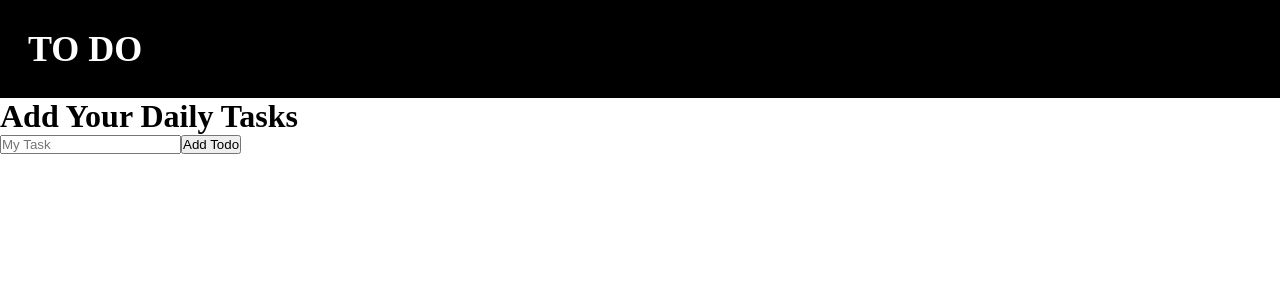
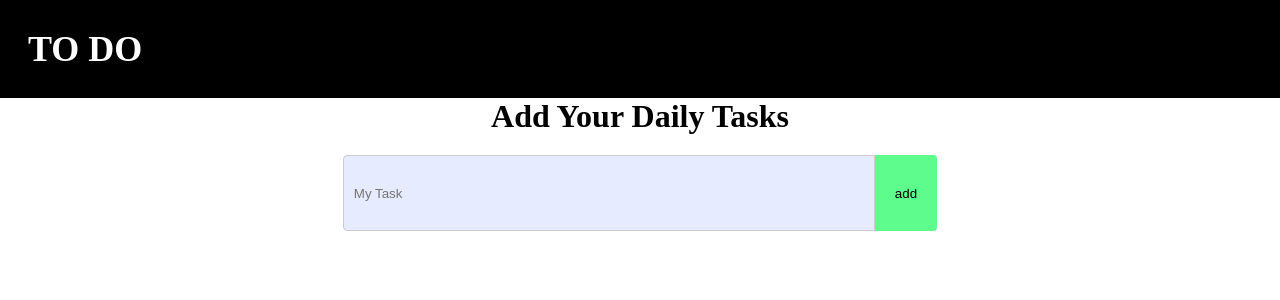
Before and after one commit to Tornikesamkharadze/Unilab-todo, a React (Vite) app: page /todocart in a window 1280 px wide. Shown: the top 300 px of the page. Built offline with nearby package versions, Linux system fonts and the light colour scheme.

Commit message:
styled input and add button

```diff
--- a/src/Routes/TodoCart.jsx
+++ b/src/Routes/TodoCart.jsx
@@ -12,6 +12,7 @@ const TodoCart = () => {
       <Navbar />
       <TodoWrapper onClick={handleSubmit}>
         <h1>add your Daily tasks</h1>
+        <div className="add-todo">
           <input
             type="text"
             name="newTodo"
@@ -19,12 +20,55 @@ const TodoCart = () => {
             placeholder="My Task"
             onChange={(e) => setNewTodo(e.target.value)}
           />
-        <button type="submit">Add Todo</button>
+          <button type="submit">add</button>
+        </div>
         <TodoText />
       </TodoWrapper>
     </>
   );
 };
 
-const TodoWrapper = styled.form``;
+const TodoWrapper = styled.form`
+  display: flex;
+  flex-direction: column;
+  align-items: center;
+  h1 {
+    margin-bottom: 20px;
+  }
+  .add-todo {
+    display: flex;
+    justify-content: center;
+    align-items: center;
+    width: 100%;
+  }
+  input {
+    padding: 10px;
+    border: 1px solid #ccc;
+    border-top-left-radius: 4px;
+    border-bottom-left-radius: 4px;
+    background: #e6ebff;
+    width: 100%;
+    height: 76px;
+    max-width: 532px;
+    box-sizing: border-box;
+  }
+  input:focus {
+    outline: none;
+  }
+  button {
+    background-color: #5efc8d;
+    color: black;
+    border: none;
+    height: 76px;
+    width: 3.9rem;
+    border-top-right-radius: 4px;
+    border-bottom-right-radius: 4px;
+    cursor: pointer;
+    transition: all 0.3s ease-in-out;
+    &:hover {
+      background-color: black;
+      color: white;
+    }
+  }
+`;
 export default TodoCart;
```
Lines whose indentation alone changed are shown as unchanged.
